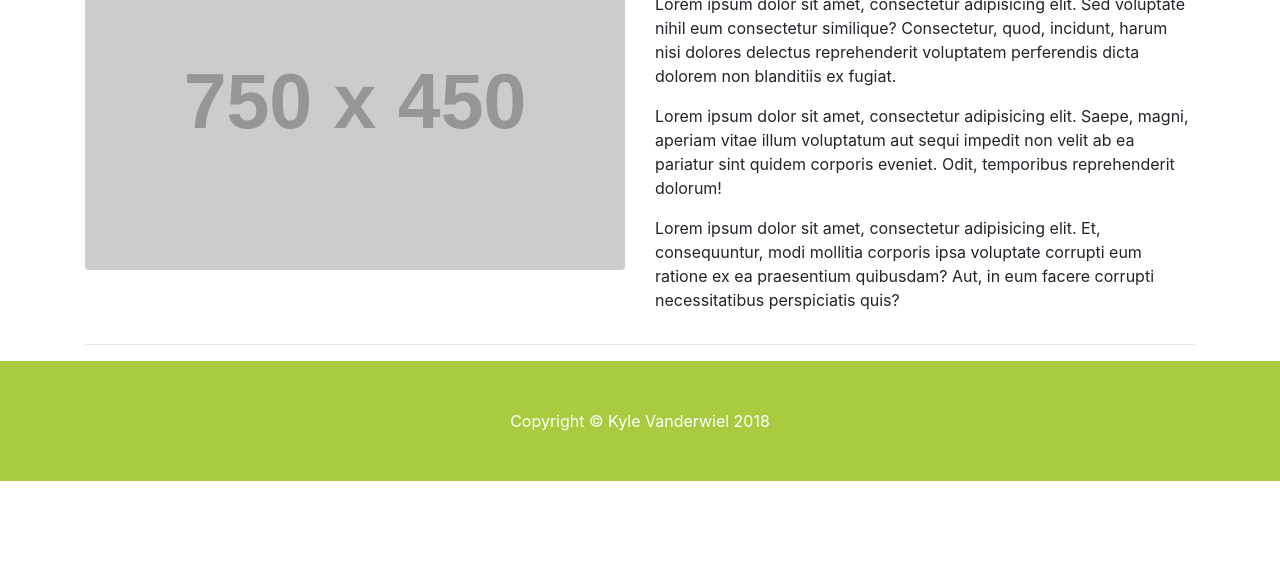
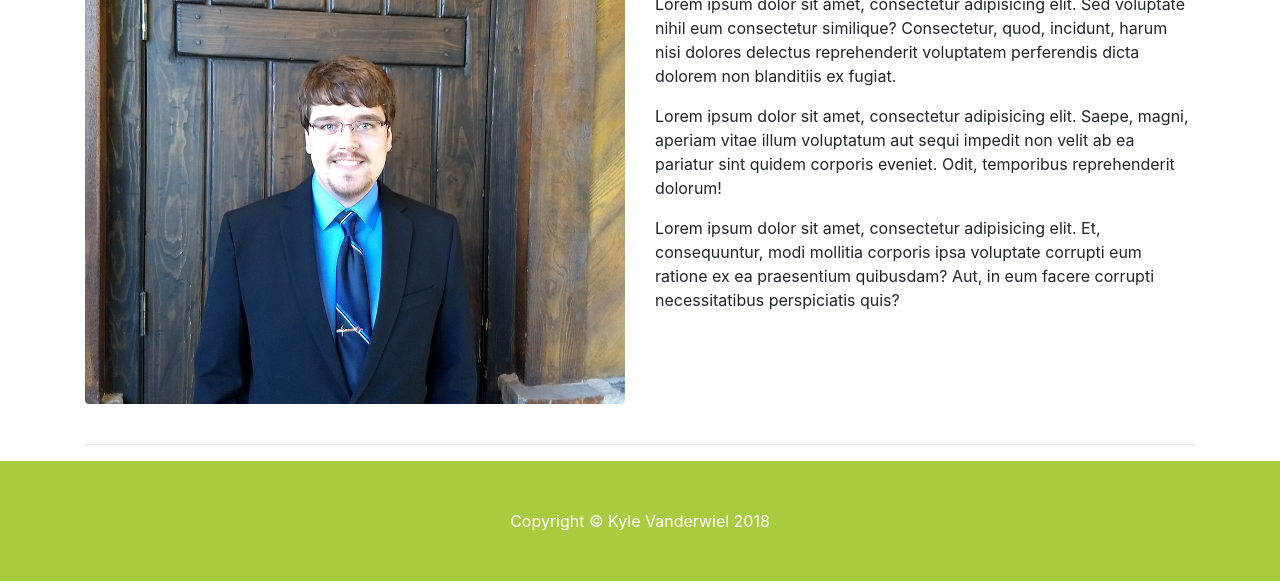
Before and after one commit to lightlordmh/PortfolioWebsite, a plain HTML site: page about.html in a window 1280 px wide. Shown: the part 215-800 px from the top of the page. Drawn offline with nearby package versions, Linux system fonts and the light colour scheme; placeholder pictures from the web are drawn by us.

Commit message:
Added selfie to about and fixed link on index

```diff
--- a/about.html
+++ b/about.html
@@ -78,7 +78,7 @@
         <!-- Intro Content -->
       <div class="row">
         <div class="col-lg-6">
-          <img class="img-fluid rounded mb-4" src="http://placehold.it/750x450" alt="">
+          <img class="img-fluid rounded mb-4" src="media/images/SelfieSmall.png" alt="">
         </div>
         <div class="col-lg-6">
           <h2>Hi</h2>
```
Also changed, not shown: index.html (+1 -1 lines), media/images/Selfie2Small.png (added), media/images/SelfieSmall.png (added).
